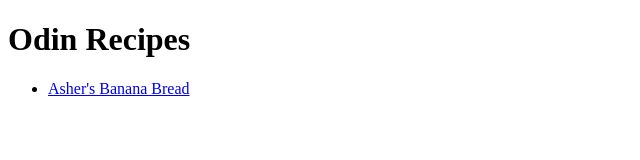
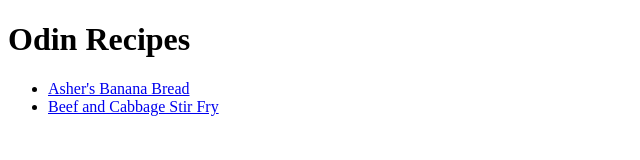
Before and after one commit to 0-Shiki/odin-recipes, a plain HTML site: page index.html in a window 1280 px wide. Shown: the whole page, without its empty margins (0-640 px from the left). Drawn offline with Linux system fonts and the light colour scheme.

Commit message:
Add link to stir fry on the homepage

```diff
--- a/index.html
+++ b/index.html
@@ -9,6 +9,7 @@
     <h1>Odin Recipes</h1>
     <ul>
         <li><a href="./recipes/banana-bread.html">Asher's Banana Bread</a></li>
+        <li><a href="./recipes/beef-cabbage-stir-fry.html">Beef and Cabbage Stir Fry</a></li>
     </ul>
 </body>
 </html>
```
